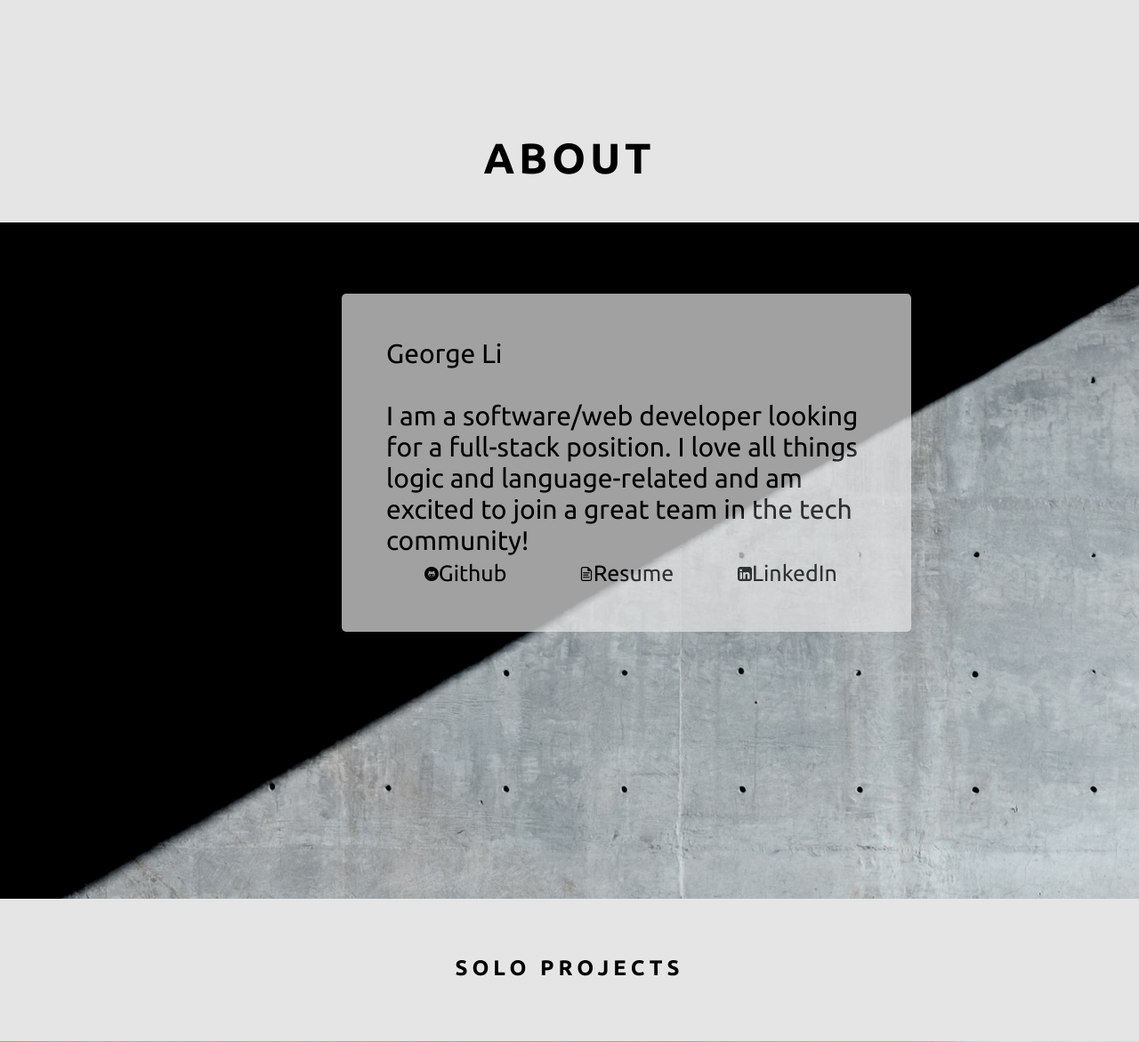
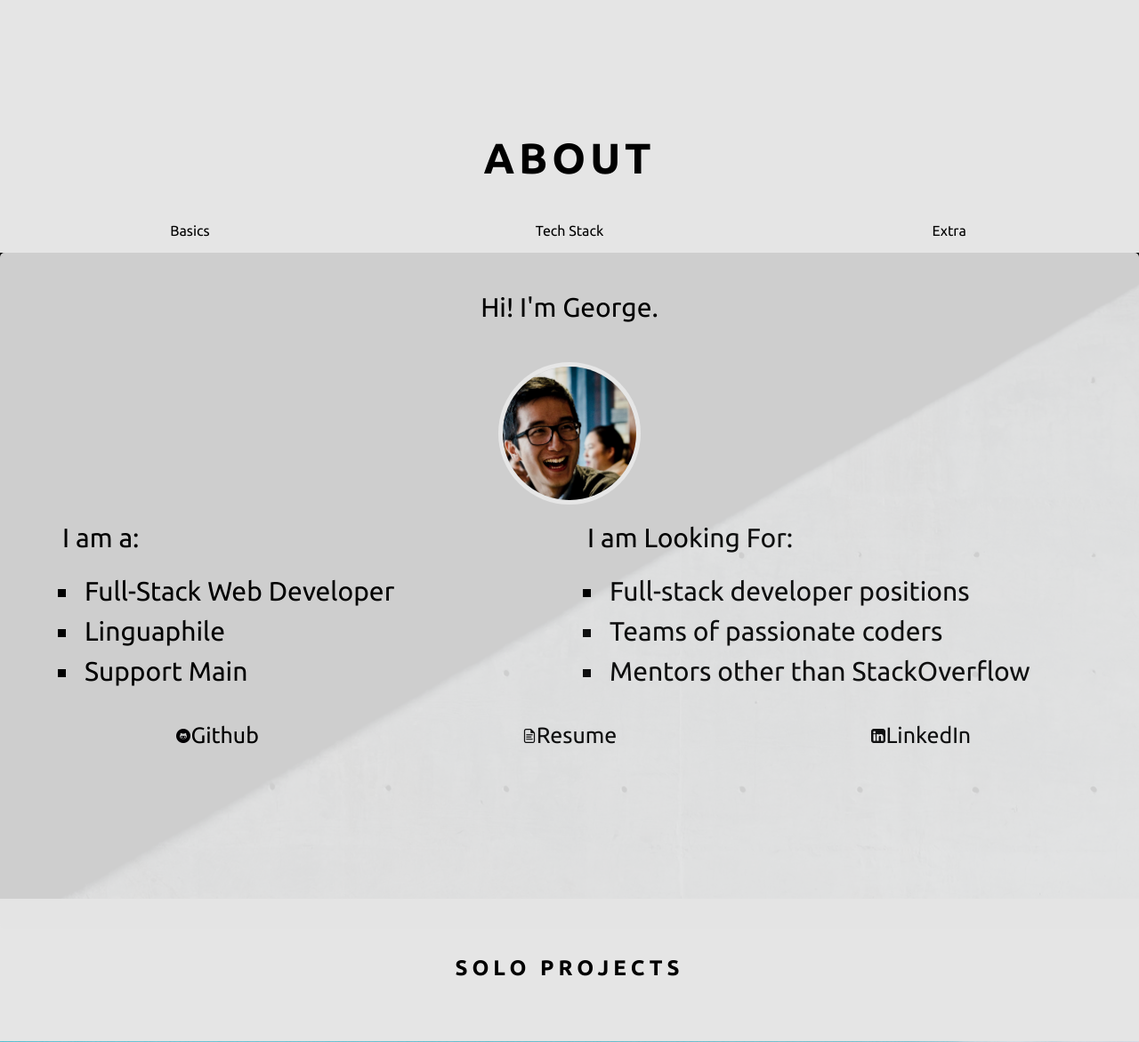
Before and after one commit to K9Advantix53/portfolio, a PHP site: page / in a window 1280 px wide. Shown: the part 660-1831 px from the top of the page at 89% size. Run offline with PHP 8.4, Linux system fonts and the light colour scheme; some libraries are stand-ins or nearby versions.

Commit message:
about me changes, resume update

```diff
--- a/assets/js/main.js
+++ b/assets/js/main.js
@@ -80,3 +80,44 @@ $(window).scroll(function() {
 			$('#color-coder-panel').fadeIn(700)
     }
 });
+
+// about page slideshow
+
+$('#basics-button').click(function() {
+	var basicsStatus=$('.basics-panel').css('display');
+	var techStatus=$('.tech-stack-panel').css('display');
+	var extraStatus=$('.extra-panel').css('display');
+	if (basicsStatus=='none' && techStatus=='none' && extraStatus=='block') {
+		$('.extra-panel').fadeOut(500);
+		$('.basics-panel').fadeIn(500);
+	} else if (basicsStatus=='none' && techStatus=='block' && extraStatus=='none') {
+		$('.tech-stack-panel').fadeOut(500);
+		$('.basics-panel').fadeIn(500);
+	}
+})
+
+$('#tech-button').click(function() {
+	var basicsStatus=$('.basics-panel').css('display');
+	var techStatus=$('.tech-stack-panel').css('display');
+	var extraStatus=$('.extra-panel').css('display');
+	if (basicsStatus=='none' && techStatus=='none' && extraStatus=='block') {
+		$('.extra-panel').fadeOut(500);
+		$('.tech-stack-panel').fadeIn(500);
+	} else if (basicsStatus=='block' && techStatus=='none' && extraStatus=='none') {
+		$('.basics-panel').fadeOut(500);
+		$('.tech-stack-panel').fadeIn(500);
+	}
+})
+
+$('#extra-button').click(function() {
+	var basicsStatus=$('.basics-panel').css('display');
+	var techStatus=$('.tech-stack-panel').css('display');
+	var extraStatus=$('.extra-panel').css('display');
+	if (basicsStatus=='block' && techStatus=='none' && extraStatus=='none') {
+		$('.basics-panel').fadeOut(500);
+		$('.extra-panel').fadeIn(500);
+	} else if (basicsStatus=='none' && techStatus=='block' && extraStatus=='none') {
+		$('.tech-stack-panel').fadeOut(500);
+		$('.extra-panel').fadeIn(500);
+	}
+})
--- a/assets/stylesheets/about.css
+++ b/assets/stylesheets/about.css
@@ -8,6 +8,19 @@
   background-size: cover;
 
   position: relative;
+}
+
+.about-list li {
+  list-style-type: square;
+}
+
+.carousel-wrapper {
+  display: flex;
+  padding-bottom: 2vh;
+}
+
+.carousel-wrapper div {
+  text-align: center;
 }
 
 #about-section {
@@ -22,9 +35,78 @@
 }
 
 #about-panel {
+  opacity: 0.9;
+  padding-top: 0;
   background-color: #e5e5e5;
-  margin-left: 30%;
-  margin-top: 10vh;
   font-size: 30px;
+  width: 100%;
+  text-align: center;
+  text-align: justify;
+}
+
+#about-greeting {
+  margin: 3vh auto;
+}
+
+#about-picture-wrapper {
+  width: 100%;
+  min-height: 10vh;
+}
+
+#about-picture-wrapper img {
+  display: block;
+  width: auto;
+  height: 20vh;
+  margin: 0 auto;
+  border-radius: 50%;
+  border: 5px white solid;
+}
+
+#about-flex {
+  display: flex;
+  min-height: 30vh
+}
+
+#about-flex div {
   width: 50%;
+  background: transparent;
 }
+
+/*basics panel*/
+
+.basics-panel {
+}
+
+/*tech stack panel*/
+
+.tech-stack-panel {
+  display: none;
+}
+
+.tech-list {
+  text-align: center;
+  list-style-position: inside;
+}
+
+.tech-list li {
+  list-style-type: square;
+}
+
+#other-techs {
+  display: flex;
+}
+
+#other-techs div {
+  text-align: center;
+  width: 33%;
+}
+
+#other-techs div li {
+  list-style-type: square;
+}
+
+/*extra panel*/
+
+.extra-panel {
+  display: none;
+}
--- a/assets/stylesheets/index.css
+++ b/assets/stylesheets/index.css
@@ -96,8 +96,8 @@ a:hover {
   position: absolute;
   background-color: transparent;
   opacity: .7;
-  min-height: 25vh;
-  width: 33%;
+  min-height: 100%;
+  width: 100%;
   padding: 50px;
   z-index: 10;
   position: absolute;
--- a/assets/stylesheets/projects.css
+++ b/assets/stylesheets/projects.css
@@ -29,6 +29,10 @@
   background-image: url('../images/color-coder.jpg');
 }
 
+#color-coder-panel {
+  width: 60%;
+}
+
 #synapse-panel {
   display: none;
   padding-top: 10vh;
@@ -38,4 +42,5 @@
 #dnd-planner-panel {
   display: none;
   padding-top: 10vh;
+  width: 60%;
 }
--- a/views/index.html
+++ b/views/index.html
@@ -69,11 +69,40 @@
     </div>
 
     <div class="about-page-wrapper">
-      <div class="panel" id='about-panel'>
-        George Li
-        <br />
-        <br />
-        I am a software/web developer looking for a full-stack position. I love all things logic and language-related and am excited to join a great team in the tech community!
+
+      <div class='carousel-wrapper'>
+        <div id='basics-button'>Basics</div>
+        <div id='tech-button'>Tech Stack</div>
+        <div id='extra-button'>Extra</div>
+      </div>
+
+      <!-- basics panel -->
+      <div class="panel basics-panel" id='about-panel'>
+        <p id='about-greeting'>
+          Hi! I'm George.
+        </p>
+        <div id='about-picture-wrapper'>
+          <img src='../assets/images/about-me.jpg'/>
+        </div>
+        <div id='about-flex'>
+          <div>
+            <p style='text-align: left;'>I am a:</p>
+            <ul class='about-list'>
+              <li>Full-Stack Web Developer</li>
+              <li>Linguaphile</li>
+              <li>Support Main</li>
+            </ul>
+          </div>
+          <div>
+            <p style='text-align: left;'>I am Looking For:</p>
+            <ul class='about-list'>
+              <li>Full-stack developer positions</li>
+              <li>Teams of passionate coders</li>
+              <li>Mentors other than StackOverflow</li>
+            </ul>
+          </div>
+        </div>
+
         <div id="social">
           <div id='contact-link'>
             <img style='width: 16px; height: 16px;' src='../assets/images/github-logo.png'/><span style='font-size: 25px;'><a href='https://github.com/K9Advantix53' target='_blank'>Github</a></span>
@@ -86,6 +115,101 @@
           </div>
         </div>
       </div>
+
+      <!-- tech stack panel -->
+      <div class="panel tech-stack-panel" id='about-panel'>
+        <p id='about-greeting'>
+          Tech Stacks
+        </p>
+        <div id='about-flex'>
+          <div>
+            <p>Front-End:</p>
+            <ul class='tech-list'>
+              <li>HTML5</li>
+              <li>CSS3</li>
+              <li>JQuery</li>
+              <li>React.js</li>
+            </ul>
+          </div>
+          <div>
+            <p>Back-End:</p>
+            <ul class='tech-list'>
+              <li>Ruby on Rails</li>
+            </ul>
+          </div>
+        </div>
+
+        <div style='text-align: center; padding-bottom: 20px;'>
+          Other Familiar Technologies
+        </div>
+
+        <div id="other-techs">
+          <div>
+            <li>ActionCable</li>
+            <li>RESTful APIs</li>
+            <li>External APIs</li>
+          </div>
+          <div>
+            <li>Rspec (with Capybara)</li>
+            <li>Github</li>
+            <li>PostgreSQL</li>
+          </div>
+          <div>
+            <li>JSON</li>
+            <li>Foundations CSS</li>
+            <li>Google Maps API</li>
+          </div>
+        </div>
+      </div>
+
+
+      <!-- extra panel -->
+      <div class="panel extra-panel" id='about-panel'>
+        <p id='about-greeting'>
+          Extra Information
+        </p>
+        <div id='about-flex'>
+          <div>
+            <p>Likes:</p>
+            <ul class='like-list'>
+              <li>Coding</li>
+              <li>Video Games</li>
+              <li>Acapella</li>
+              <li>Dark Chocolate</li>
+            </ul>
+          </div>
+          <div>
+            <p>Dislikes:</p>
+            <ul class='dislike-list'>
+              <li>Milk Chocolate</li>
+              <li>Overpriced DLCs</li>
+              <li>Hardware Bugs</li>
+            </ul>
+          </div>
+        </div>
+
+        <div style='text-align: center; padding-bottom: 50px;'>
+          Favorite Video Games
+        </div>
+
+        <div id="other-techs">
+          <div>
+            <li>Horizon: Zero Dawn</li>
+            <li>League of Legends</li>
+            <li>Titanfall 2</li>
+          </div>
+          <div>
+            <li>Dragon Age: Inquisition</li>
+            <li>Total War: Rome II</li>
+            <li>Total War: Warhammer</li>
+          </div>
+          <div>
+            <li>Diablo II LoD</li>
+            <li>Rainbow Six: Siege</li>
+          </div>
+        </div>
+      </div>
+
     </div>
 
     <div class='section' id='projects'>
```
Also changed, not shown: assets/images/about-me.jpg (added), 3 other files.
